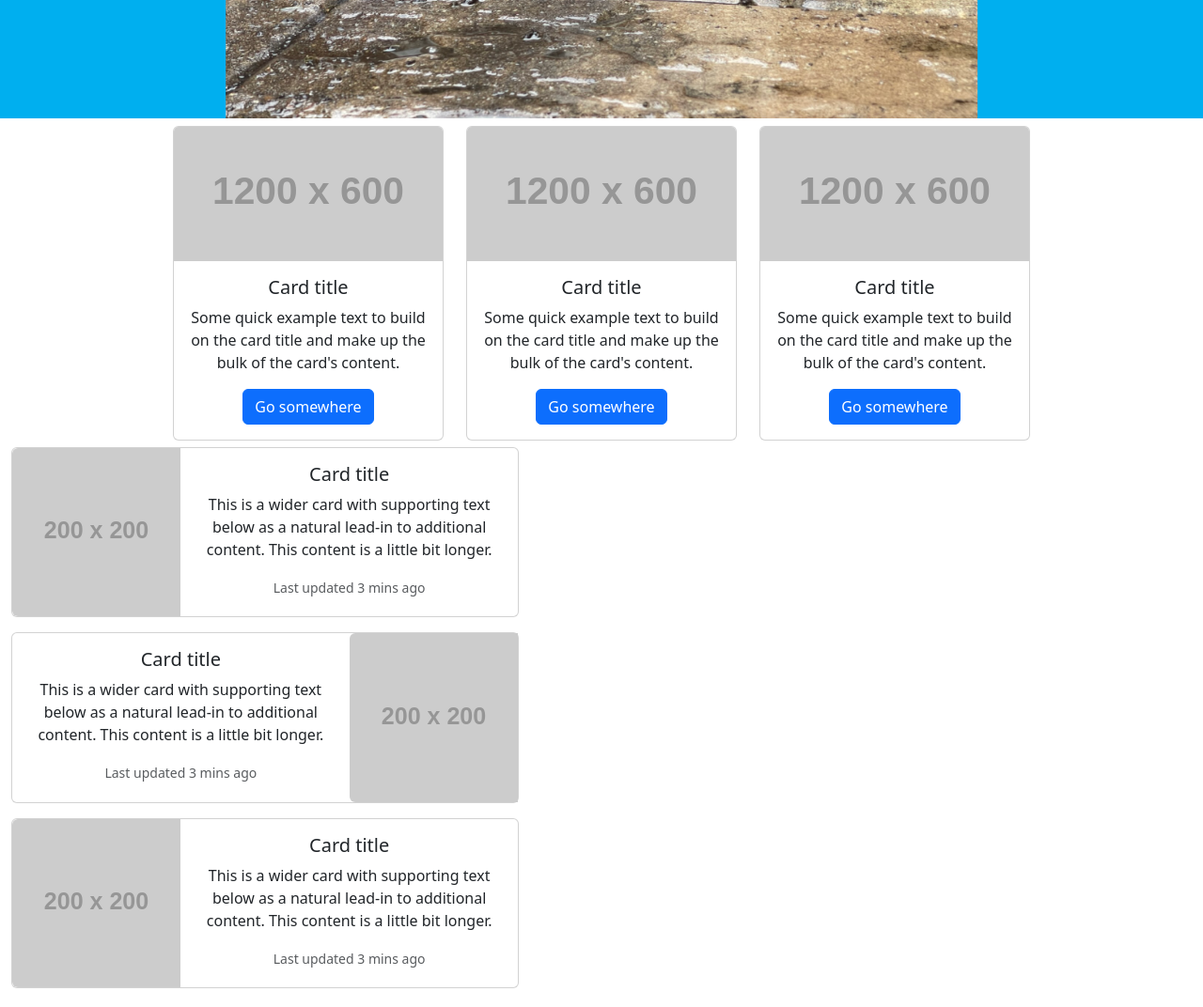
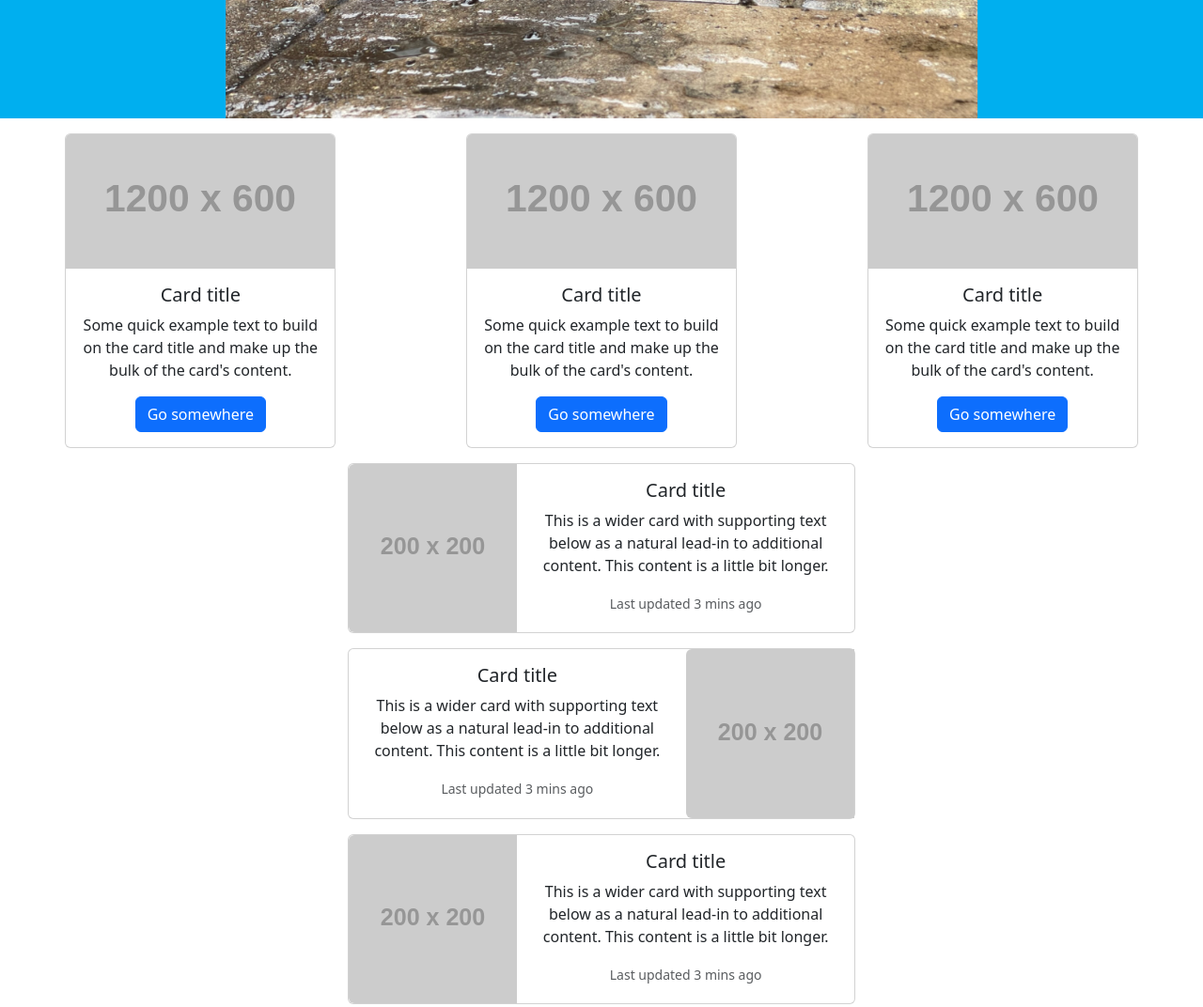
Before and after one commit to Hezakai/SCPW, a plain HTML site: page index.html in a window 1280 px wide. Shown: the part 560-1632 px from the top of the page at 94% size. Drawn offline with nearby package versions, Linux system fonts and the light colour scheme; placeholder pictures from the web are drawn by us.

Commit message:
fixed reviews centering, added margin to sections

```diff
--- a/assets/css/style.css
+++ b/assets/css/style.css
@@ -32,10 +32,3 @@
 .carousel-content h1{
   font-size: 60px;
 }
-
-#services {
-  height: 350px;
-  /* position: absolute;
-  bottom: -238px;
-  z-index: 30; */
-}
--- a/index.html
+++ b/index.html
@@ -62,9 +62,9 @@
             </div>
         </div>
     </div>
-    <div id="services" class="container-fluid text-center d-flex justify-content-center align-items-center ">
-        <div class="row">
-            <div class="col">
+    <div id="services" class="my-3 container-fluid text-center">
+        <div class="row d-flex justify-content-center align-items-center">
+            <div class="col d-flex justify-content-center">
                 <div class="card" style="width: 18rem;">
                     <img src="http://placehold.it/1200x600/2c3e50/000" class="card-img-top" alt="...">
                     <div class="card-body">
@@ -75,7 +75,7 @@
                     </div>
                 </div>
             </div>
-            <div class="col">
+            <div class="col d-flex justify-content-center">
                 <div class="card" style="width: 18rem;">
                     <img src="http://placehold.it/1200x600/2c3e50/000" class="card-img-top" alt="...">
                     <div class="card-body">
@@ -86,7 +86,7 @@
                     </div>
                 </div>
             </div>
-            <div class="col">
+            <div class="col d-flex justify-content-center">
                 <div class="card" style="width: 18rem;">
                     <img src="http://placehold.it/1200x600/2c3e50/000" class="card-img-top" alt="...">
                     <div class="card-body">
@@ -99,8 +99,8 @@
             </div>
         </div>
     </div>
-    <div id="reviews" class="container-fluid text-center">
-        <div class="row">
+    <div id="reviews" class="my-3 container-fluid text-center">
+        <div class="d-flex justify-content-center align-items-center flex-column">
             <div class="col">
                 <div class="card mb-3" style="max-width: 540px;">
                     <div class="row g-0">
@@ -114,7 +114,6 @@
                                     lead-in to additional content. This content is a little bit longer.</p>
                                 <p class="card-text"><small class="text-body-secondary">Last updated 3 mins ago</small>
                                 </p>
-                            </div>
                             </div>
                         </div>
                     </div>
```
Lines whose indentation alone changed are shown as unchanged.
